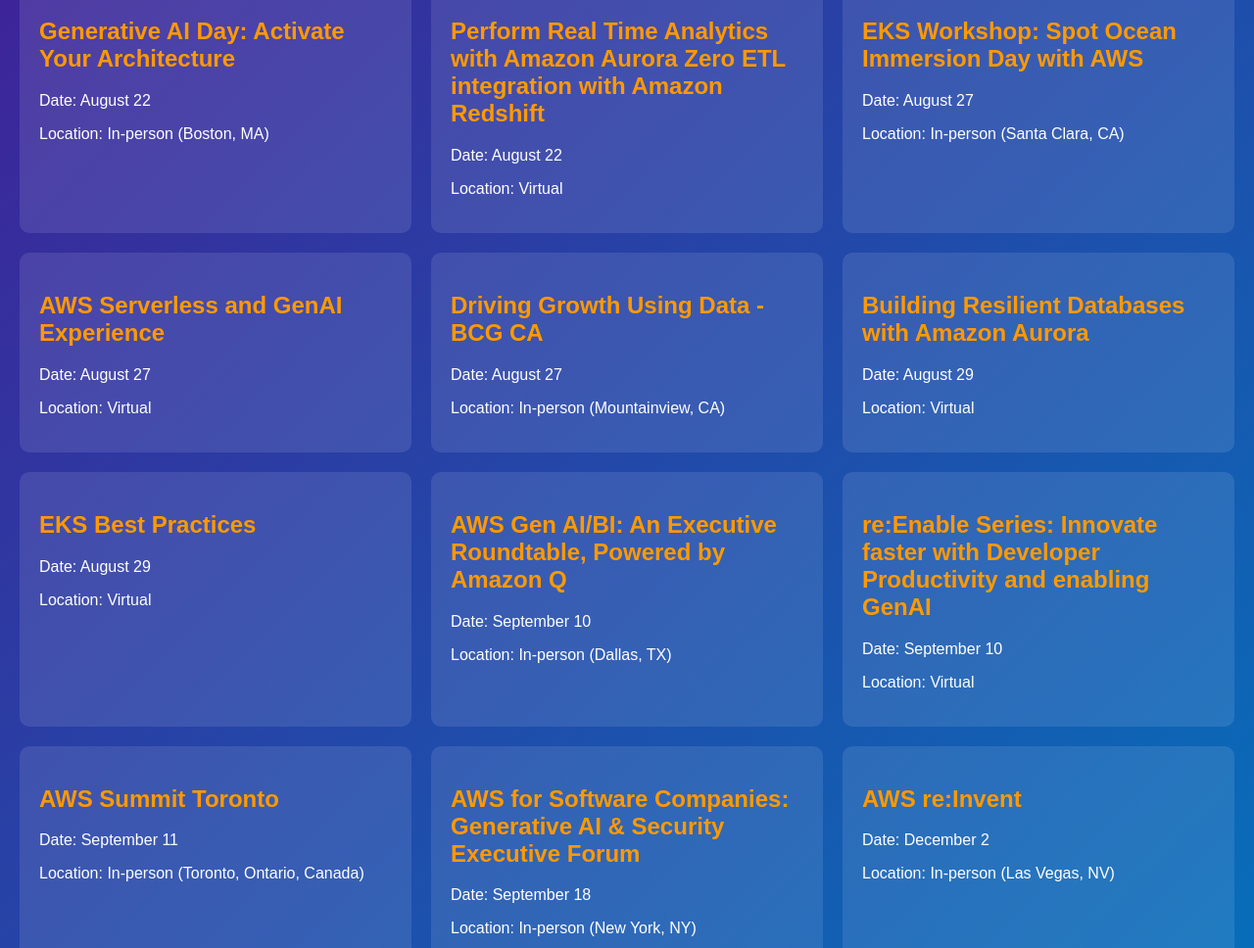
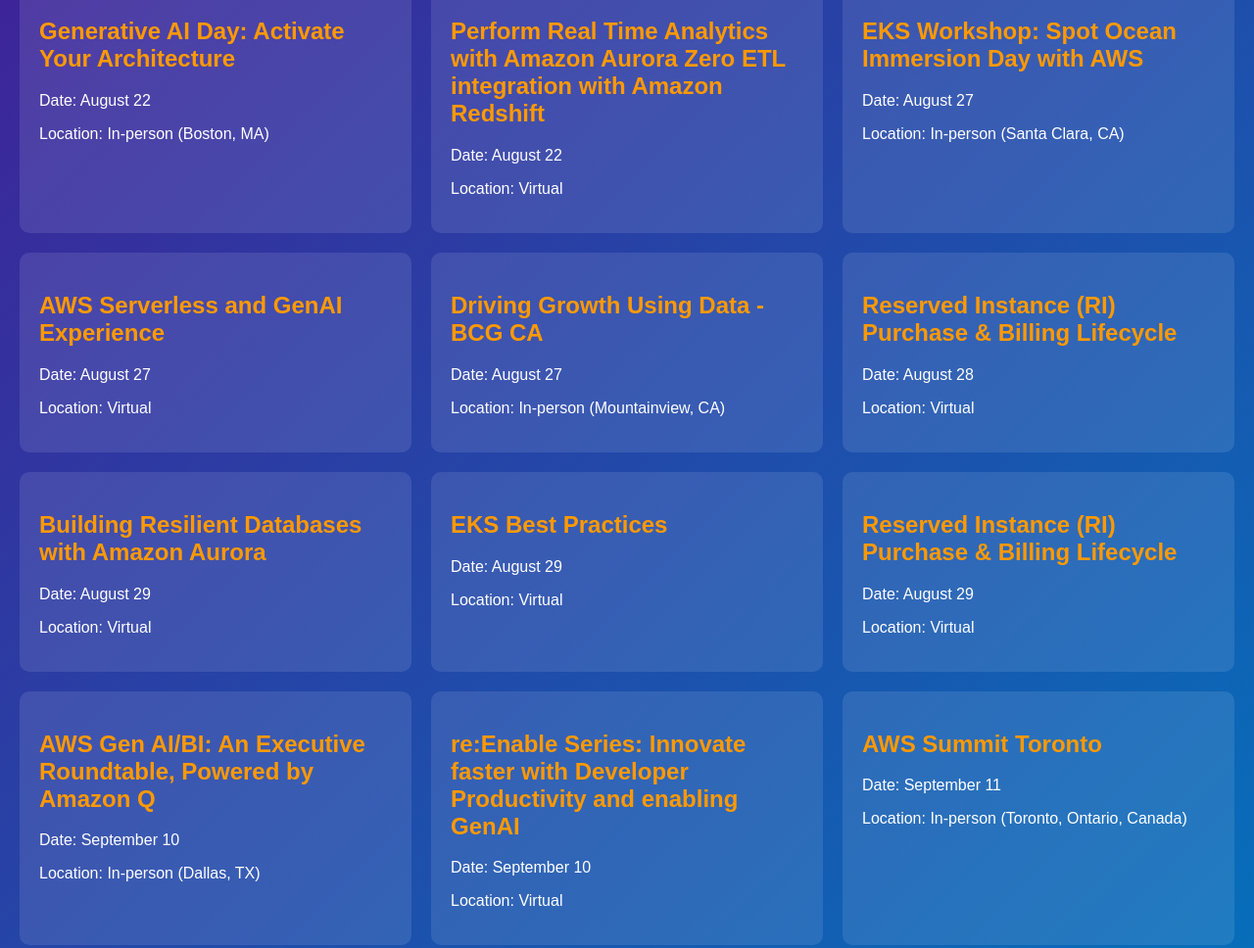
Before and after one commit to mjburton8107/events, a plain HTML site: page index.html in a window 1280 px wide. Shown: the part 692-1660 px from the top of the page at 98% size. Drawn offline with Linux system fonts and the light colour scheme.

Commit message:
updated events

```diff
--- a/index.html
+++ b/index.html
@@ -84,6 +84,12 @@
           "location": "In-person (Mountainview, CA)"
         },
         {
+          "date": "August 28",
+          "name": "Reserved Instance (RI) Purchase & Billing Lifecycle",
+          "link": "https://amazon.webex.com/webappng/sites/amazon/meeting/register/d4bfcd81ad40415c922365e5216c2e79?ticket=4832534b000000076a487cfee95cd510e07727edd47104d3b2b8609d6ef9b502a77c89c870519680&timestamp=1724166910934&RGID=r3ad0ce951cc793b37e1fa95b313d6143",
+          "location": "Virtual"
+        },
+        {
           "date": "August 29",
           "name": "Building Resilient Databases with Amazon Aurora",
           "link": "https://aws-experience.com/amer/smb/e/be43b/building-resilient-databases-with-amazon-aurora",
@@ -93,6 +99,12 @@
           "date": "August 29",
           "name": "EKS Best Practices",
           "link": "https://aws-experience.com/amer/smb/e/f7410/eks-best-practices",
+          "location": "Virtual"
+        },
+        {
+          "date": "August 29",
+          "name": "Reserved Instance (RI) Purchase & Billing Lifecycle",
+          "link": "https://amazon.webex.com/webappng/sites/amazon/meeting/register/a225adac4e6043a28496470a128d3d67?ticket=4832534b0000000797adc7c83e4a48fa2c19759370bf1501e0fd487fdbe2ed9deb605067b48770b5&timestamp=1724166912229&RGID=r8412e4d7477785d86acbfec05e9ac7bc",
           "location": "Virtual"
         },
         {
```
